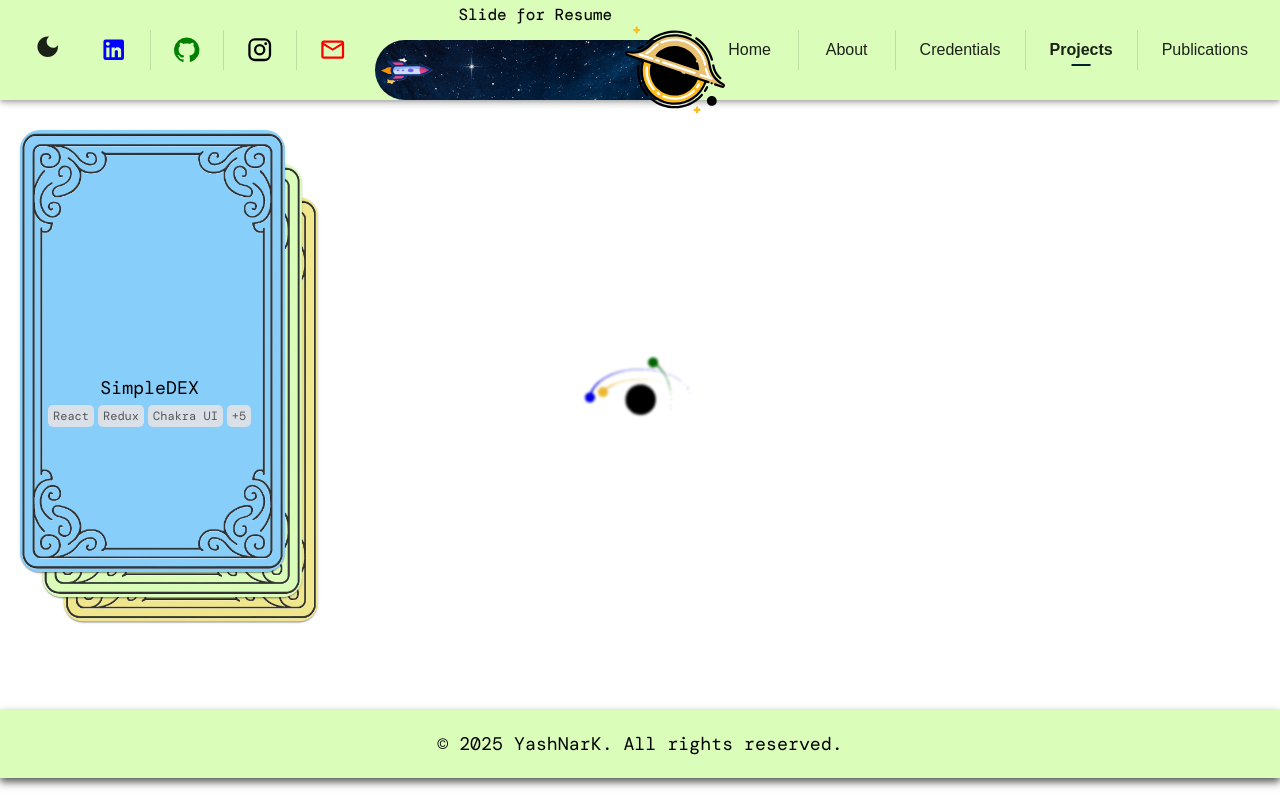
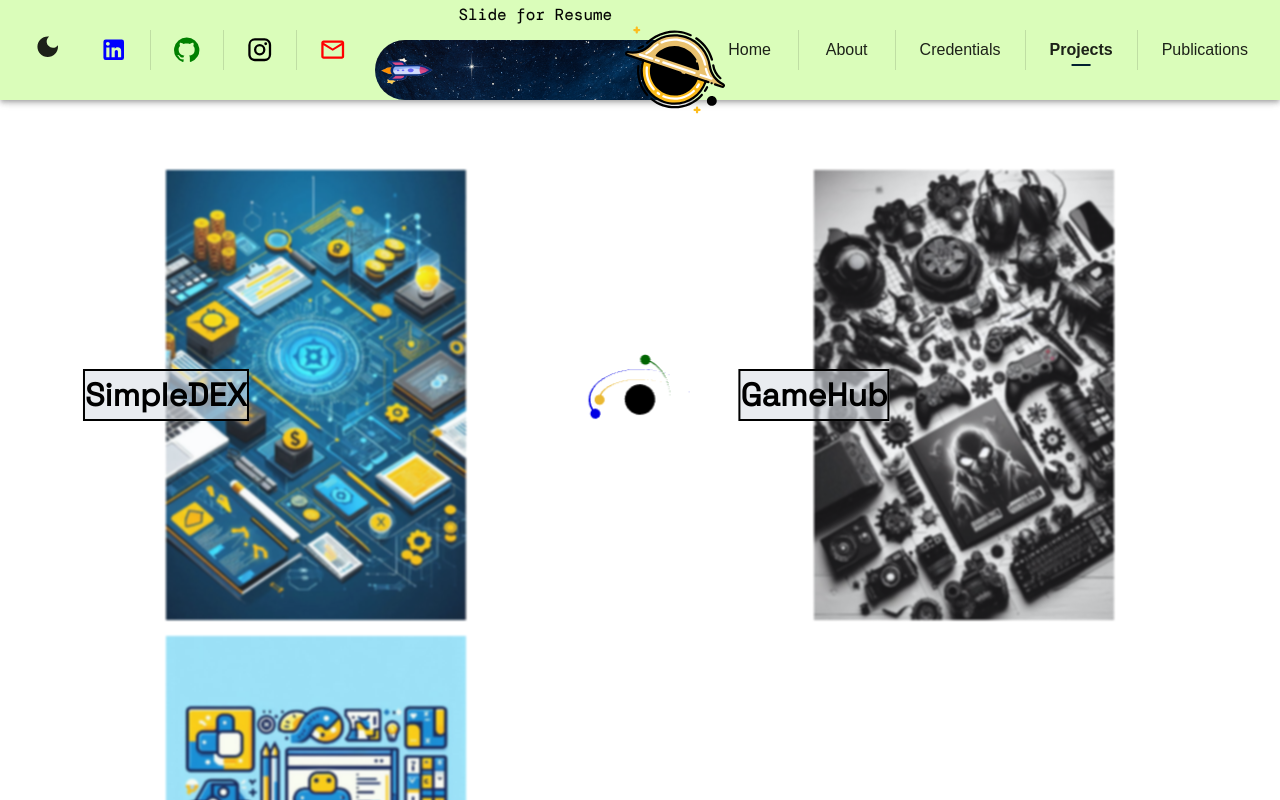
Before and after one commit to YashNarK/my-next-portfolio, a Next.js app: page /projects in a window 1280 px wide. Shown: the top 800 px of the page. Built offline with nearby package versions, Linux system fonts and the light colour scheme.

Commit message:
New UI for projects

```diff
--- /dev/null
+++ b/src/app/projects/ProjectDisplay.tsx
@@ -0,0 +1,86 @@
+import { Box, Theme, Typography } from "@mui/material";
+import { alpha } from "@mui/material/styles";
+import { IProject } from "../../../data/data.type";
+const ProjectDisplay = ({
+  bgImageUrl,
+  theme,
+  project,
+}: {
+  bgImageUrl: string;
+  theme: Theme;
+  project: IProject;
+}) => {
+  return (
+    <Box
+      width={300}
+      height={450}
+      position="relative"
+      m={0}
+      p={0}
+      sx={{
+        left: "50%",
+        transform: "translate(-50%, 0%)",
+      }}
+    >
+      {/* Actual Potrait Image of project */}
+      <Box
+        width={300}
+        height={450}
+        mx="auto"
+        sx={{
+          position: "absolute",
+          backgroundImage: bgImageUrl,
+          backgroundSize: "cover",
+          backgroundPosition: "center",
+          filter: "blur(1px)",
+          zIndex: 3,
+        }}
+      />
+      {/* A paper over the image that provides highlight to the text above */}
+      <Box
+        width={300}
+        height={450}
+        mx="auto"
+        sx={{
+          position: "absolute",
+          backgroundColor: theme.palette.background.paper,
+          zIndex: 4,
+          opacity: 0.1,
+        }}
+      />
+
+      <Box
+        border={2}
+        borderColor={theme.palette.text.primary}
+        sx={{
+          backgroundColor: {
+            xs: alpha(theme.palette.background.paper, 0.8),
+            md: alpha(theme.palette.background.paper, 0.6),
+          },
+          position: "absolute",
+          top: "50%",
+          left: "0%",
+          zIndex: 5,
+          transform: {
+            xs: "none", // no transform on small devices
+            md: "translate(-50%, -50%)", // apply transform only from md and above
+          },
+        }}
+      >
+        <Typography
+          variant="codeLike"
+          sx={{
+            color: theme.palette.text.primary,
+            fontSize: "32px",
+            textAlign: "center",
+            fontWeight: 900,
+          }}
+        >
+          {project.title}
+        </Typography>
+      </Box>
+    </Box>
+  );
+};
+
+export default ProjectDisplay;
--- a/src/app/projects/page.tsx
+++ b/src/app/projects/page.tsx
@@ -1,99 +1,38 @@
 "use client";
 
-import PlayingCard from "@/components/PlayingCard";
-import { Box } from "@mui/material";
-import { useState } from "react";
+import { useAppTheme } from "@/hooks/useAppTheme";
+import { Grid } from "@mui/material";
+import ProjectDisplay from "./ProjectDisplay";
 import data from "../../../data/data";
-import { motion, AnimatePresence } from "framer-motion";
-import { useAppTheme } from "@/hooks/useAppTheme";
 
-const Projects = () => {
-  const [projects, setProjects] = useState(data.projects);
+const Project = () => {
   const theme = useAppTheme();
-
-  const lightColors = ["#87CEFA", "#DAFDBA", "#F0E68C", "#FFB6C1", "#98FB98"];
-  const darkColors = ["#71ABCA", "#1D2B33", "#F50575", "#38444B", "#38444B"];
-  const [lightThemeColors, setLightThemeColors] = useState(lightColors);
-  const [darkThemeColors, setDarkThemeColors] = useState(darkColors);
-
-  const currentTheme =
-    theme.palette.mode === "dark" ? darkThemeColors : lightThemeColors;
-
-  function shuffleArrayItem<T>(inputArray: T[]) {
-    const removed = inputArray.shift();
-    if (removed !== undefined) inputArray.push(removed);
-  }
-  const handleSwipe = (index: number, info: any) => {
-    if (Math.abs(info.offset.x) > 100 && index === 0) {
-      setProjects((prev) => {
-        const newList = [...prev];
-        shuffleArrayItem(newList);
-        return newList;
-      });
-
-      setLightThemeColors((prev) => {
-        const updated = [...prev];
-        shuffleArrayItem(updated);
-        return updated;
-      });
-
-      setDarkThemeColors((prev) => {
-        const updated = [...prev];
-        shuffleArrayItem(updated);
-        return updated;
-      });
-    }
-  };
-
+  const projectsList = data.projects;
   return (
-    <Box
-      mt={10}
-      mb={10}
-      position="relative"
-      left={20}
-      height="500px"
-      width="100vw"
+    <Grid
+      container
+      spacing={2}
+      pt={15}
+      pb={10}
+      sx={{
+        justifyContent: "flex-center",
+        alignItems: "center",
+      }}
     >
-      <AnimatePresence>
-        {projects.map((project, index) => {
-          const isTop = index === 0;
-          const offset = index * 10;
-
-          return (
-            <motion.div
-              key={index}
-              drag={isTop ? "x" : false}
-              dragConstraints={{ left: 0, right: 0 }}
-              onDragEnd={(e, info) => handleSwipe(index, info)}
-              initial={{ scale: 0.9 + index * 0.02, y: offset, opacity: 0 }}
-              animate={{ scale: 1 - index * 0.02, y: offset, opacity: 1 }}
-              exit={{ opacity: 0, scale: 0.5, x: 200 }}
-              transition={{
-                type: "spring",
-                stiffness: 200,
-                damping: 30,
-              }}
-              style={{
-                position: "absolute",
-                left: 0,
-                zIndex: projects.length - index,
-                width: "265px",
-                height: "442px",
-                cursor: isTop ? "grab" : "default",
-              }}
-            >
-              <PlayingCard
-                index={index}
-                project={project}
-                numberOfProjects={projects.length}
-                cardColor={currentTheme[index]}
-              />
-            </motion.div>
-          );
-        })}
-      </AnimatePresence>
-    </Box>
+      {projectsList.map((project, index) => {
+        const potraitUrl = `url(${project.potrait})`;
+        return (
+          <Grid size={{ xs: 12, md: 6 }} key={index}>
+            <ProjectDisplay
+              bgImageUrl={potraitUrl}
+              theme={theme}
+              project={project}
+            />
+          </Grid>
+        );
+      })}
+    </Grid>
   );
 };
 
-export default Projects;
+export default Project;
```
